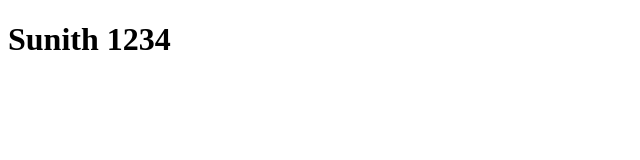
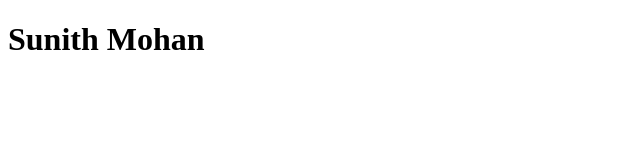
Before and after one commit to sunithbe/project2024, a plain HTML site: page index.html in a window 1280 px wide. Shown: the whole page, without its empty margins (0-640 px from the left). Drawn offline with Linux system fonts and the light colour scheme.

Commit message:
namechanged

```diff
--- a/index.html
+++ b/index.html
@@ -6,6 +6,6 @@
     <title>Document</title>
 </head>
 <body>
-     <h1>Sunith 1234</h1>
+     <h1>Sunith Mohan</h1>
 </body>
 </html>
```
